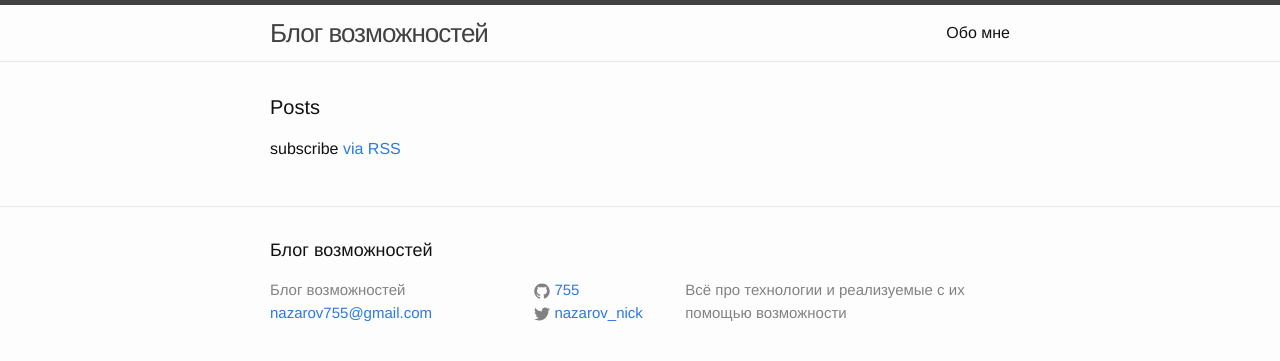
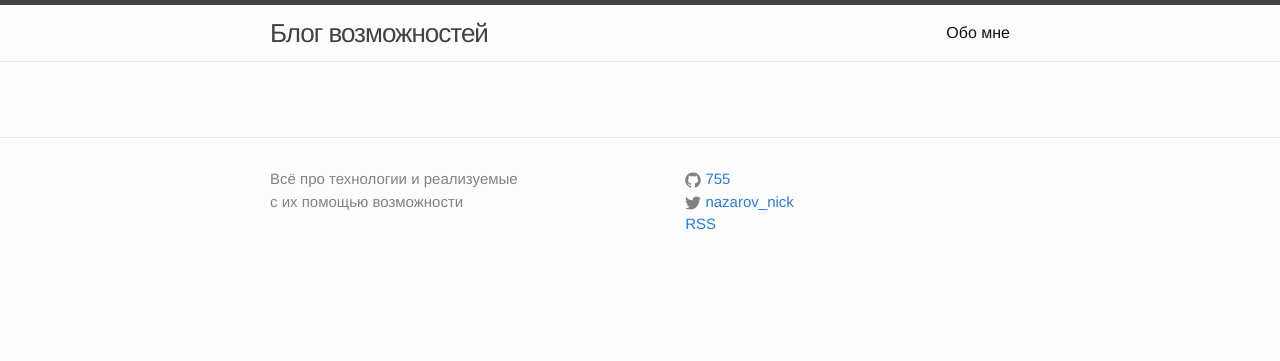
Before and after one commit to 755/755.github.io, a Jekyll site: the page built from index.html, in a window 1280 px wide. Shown: the top 361 px of the page. Built offline with Jekyll 4.4.1, drawn with Linux system fonts in a browser that asks for light colours.

Commit message:
fix style

```diff
--- a/_includes/footer.html
+++ b/_includes/footer.html
@@ -2,17 +2,17 @@
 
   <div class="wrapper">
 
-    <h2 class="footer-heading">{{ site.title }}</h2>
+    <div class="footer-col-wrapper">
 
-    <div class="footer-col-wrapper">
       <div class="footer-col  footer-col-1">
+        <p class="text">{{ site.description }}</p>
+      </div>
+      <div class="footer-col  footer-col-2">
         <ul class="contact-list">
-          <li>{{ site.title }}</li>
-          <li><a href="mailto:{{ site.email }}">{{ site.email }}</a></li>
+
         </ul>
       </div>
-
-      <div class="footer-col  footer-col-2">
+      <div class="footer-col  footer-col-3">
         <ul class="social-media-list">
           {% if site.github_username %}
           <li>
@@ -42,11 +42,12 @@
             </a>
           </li>
           {% endif %}
+
+
+          <li>
+              <a href="{{ "/feed.xml" | prepend: site.baseurl }}">RSS</a>
+          </li>
         </ul>
-      </div>
-
-      <div class="footer-col  footer-col-3">
-        <p class="text">{{ site.description }}</p>
       </div>
     </div>
 
--- a/index.html
+++ b/index.html
@@ -4,20 +4,18 @@ layout: default
 
 <div class="home">
 
-  <h1 class="page-heading">Posts</h1>
-
   <ul class="post-list">
     {% for post in site.posts %}
       <li>
-        <span class="post-meta">{{ post.date | date: "%b %-d, %Y" }}</span>
-
         <h2>
           <a class="post-link" href="{{ post.url | prepend: site.baseurl }}">{{ post.title }}</a>
         </h2>
+        <span class="post-meta">{{ post.date | date: "%d.%m.%Y" }}</span>
+        <article class="post-content">
+        {{ post.description }}
+        </article>
+        <a href="{{ post.url | prepend: site.baseurl }}">Подробнее &rarr;</a>
       </li>
     {% endfor %}
   </ul>
-
-  <p class="rss-subscribe">subscribe <a href="{{ "/feed.xml" | prepend: site.baseurl }}">via RSS</a></p>
-
 </div>
```
Also changed, not shown: _layouts/post.html (+16 -0 lines).
